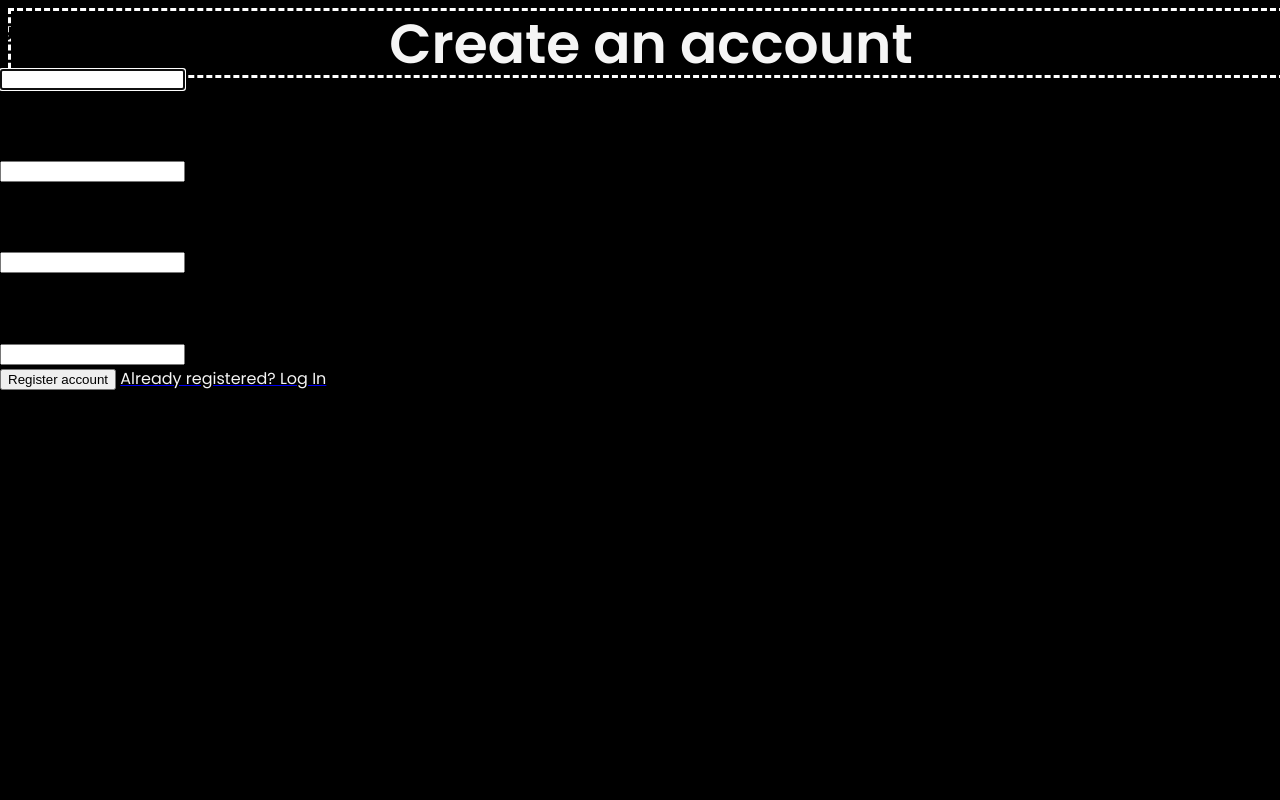
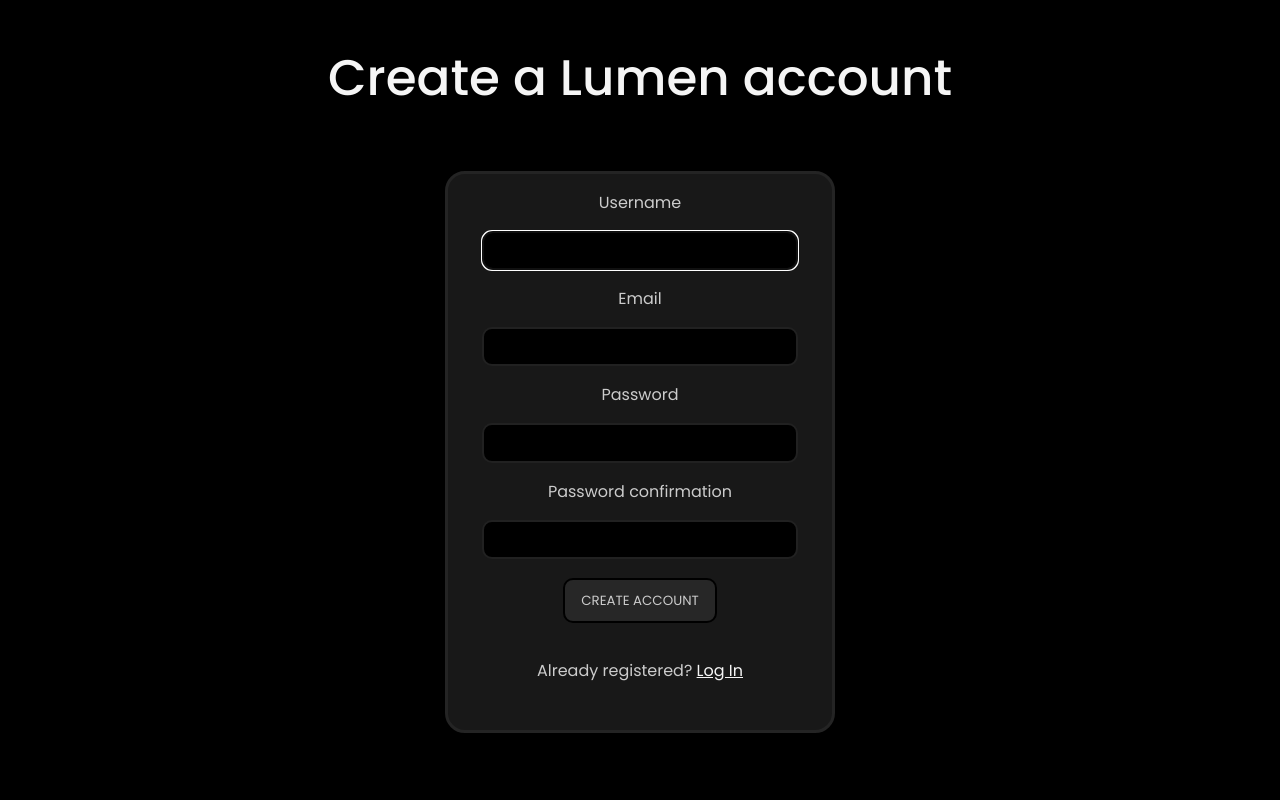
Before and after one commit to AndyMasc/Lumen, a Django app: page /authenticate/register/ in a window 1280 px wide. Run offline with Django 5.2, Linux system fonts and the light colour scheme.

Commit message:
Finalize registration page

```diff
--- a/authenticate/static/authenticate/css/register.css
+++ b/authenticate/static/authenticate/css/register.css
@@ -1,14 +1,14 @@
 body {
     background-color: black;
     font-family: Poppins;
-}
-
-.container {
+    display: flex;
+    align-items: center;
+    justify-content: center;
+    margin: 0;
+    height: 87%;
     width: 100%;
-    height: 100%;
+    bottom: 0;
     position: fixed;
-    top: 0;
-    left: 0;
 }
 
 .title {
@@ -17,12 +17,79 @@ body {
     width: 100%;
     justify-content: center;
     align-items: center;
-    height: 8%;
-    border: dashed white;
+    height: 10%;
+    margin-top: 3%;
+    top: 0;
+    left: 0;
 }
 
 .title h1 {
     color: WhiteSmoke;
-    font-weight: 550;
-    font-size: 55px;
+    font-weight: 500;
+    font-size: 50px;
+    text-align: center;
 }
+
+.form {
+    background-color: #181818;
+    border-radius: 20px;
+    border: solid #242424;
+    width: 30%;
+    height: 80%;
+    display: flex;
+    justify-content: center;
+    align-items: center;
+    flex-direction: column;
+}
+
+.form p {
+    text-align: left;
+    color: #cccccc;
+}
+
+.form form {
+    width: 100%;
+    height: 100%;
+    display: flex;
+    flex-direction: column;
+    align-items: center;
+    color: WhiteSmoke;
+    text-align: left;
+}
+
+input[type='email'],
+input[type='password'],
+input[type='text'] {
+    background-color: black;
+    color: #cccccc;
+    border: solid 2px #212121;
+    border-radius: 10px;
+    font-size: 15px;
+    width: 80%;
+    height: 6%;
+}
+
+input[type='submit'] {
+    margin-top: 5%;
+    width: 40%;
+    height: 8%;
+    border: solid 2px black;
+    font-family: Poppins;
+    border-radius: 10px;
+    color: #cccccc;
+    cursor: pointer;
+    background-color: #272727;
+    transition: all 0.4s ease;
+    transform: scale(1);
+    margin-bottom: 5%;
+}
+
+input[type='submit']:hover {
+    transform: scale(1.1);
+    color: WhiteSmoke;
+    backgronud-color: #cccccc;
+}
+
+a {
+    color: WhiteSmoke;
+}
--- a/authenticate/templates/authenticate/register.html
+++ b/authenticate/templates/authenticate/register.html
@@ -8,20 +8,17 @@
 
 {% block content %}
     <div class="title">
-        <h1> <span style="color:WhiteSmoke"> Create an account </span> </h1>
+        <h1> <span style="color:WhiteSmoke"> Create a Lumen account </span> </h1>
     </div>
-    <div class="container">
     <div class="form">
         <form method="POST" action="">
             {% csrf_token %}
             {% for field in form %}
-                    <h3> {{ field.label }} </h3>
+                <p> {{ field.label }} </p>
                 {{ field }}
             {% endfor %}
+            <input type="submit" value="CREATE ACCOUNT">
+            <p> Already registered? <a href="{% url 'authenticate:login' %}"> Log In </a> </p>
         </form>
-            {{ form.errors }}
-            <input type="submit" value="Register account">
-            <a href="{% url 'authenticate:login' %}"> <span style="color:WhiteSmoke"> Already registered? Log In </span> </a>
-        </div>
     </div>
 {% endblock %}
--- a/home/static/home/css/style.css
+++ b/home/static/home/css/style.css
@@ -111,7 +111,7 @@ img {
         animation-timing-function: ease-out;
     }
     50% {
-        transform: translateY(10px);
+        transform: translateY(20px);
         animation-timing-function: ease-in;
     }
     100% {
```
Also changed, not shown: home/templates/home/index.html (+5 -2 lines), db.sqlite3. Lines whose indentation alone changed are shown as unchanged.
